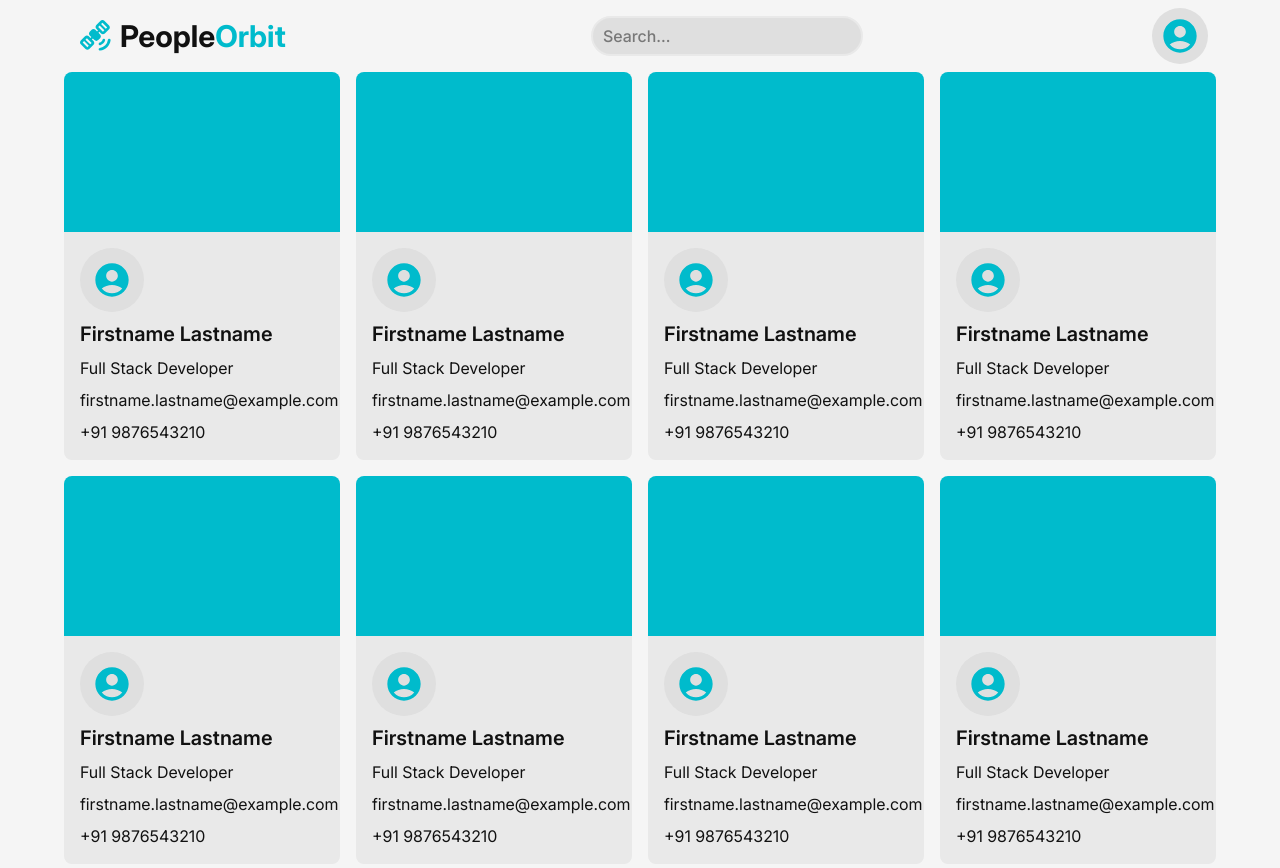
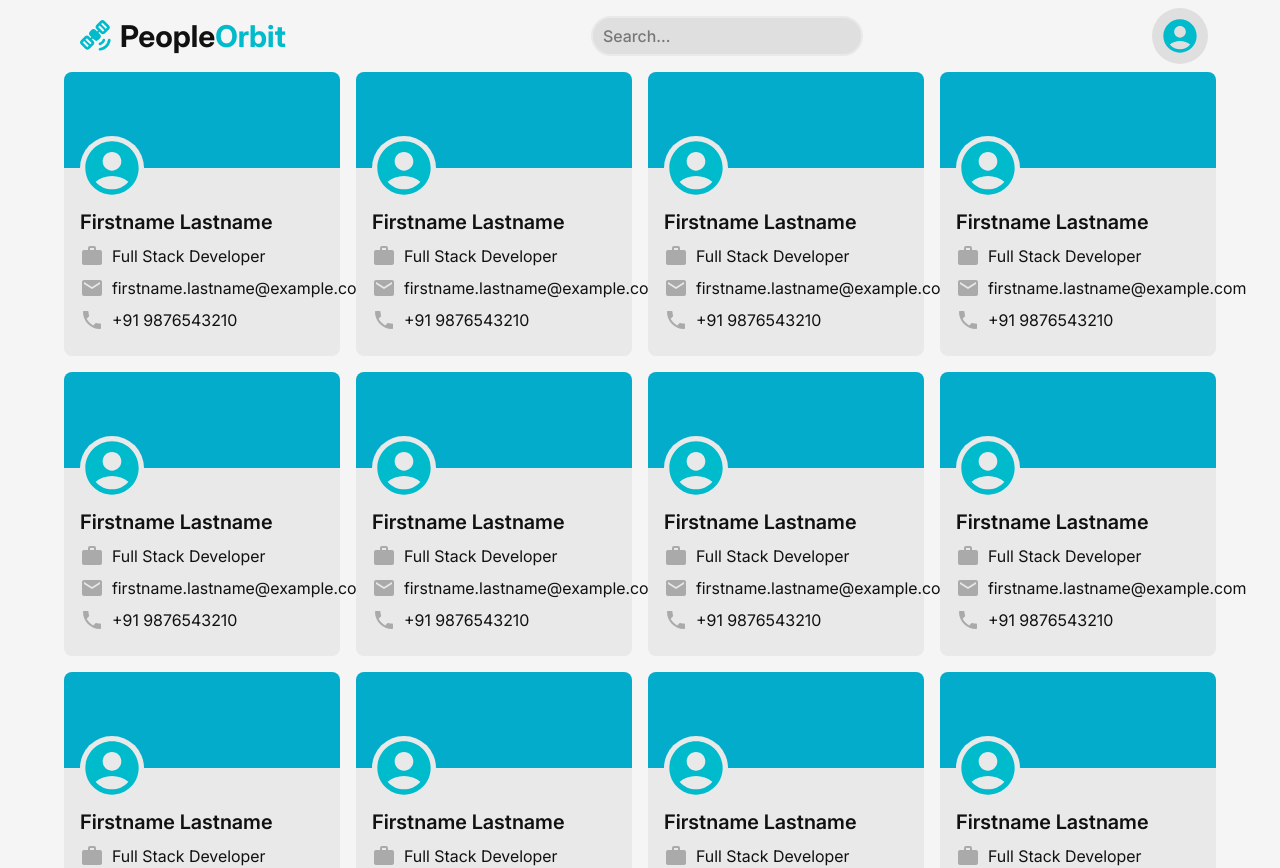
Before and after one commit to Harshit-Sonawala/people-orbit, a Next.js app: page / in a window 1280 px wide. Shown: the top 868 px of the page. Built offline with nearby package versions, Linux system fonts and the light colour scheme.

Commit message:
Adjusted global CSS colors, added icons and positioned layout to the PersonCard Component.

```diff
--- a/app/globals.css
+++ b/app/globals.css
@@ -11,7 +11,7 @@
   --background: #f5f5f5;
   --foreground: #111111;
   --primary: #00bbcc;
-  --primary-light: #9884e9;
+  --primary-light: #03acca;
   --secondary: #ed8128;
   --surface: #e9e9e9;
   --surface-top: #dfdfdf;
--- a/components/PersonCard.tsx
+++ b/components/PersonCard.tsx
@@ -2,6 +2,9 @@ import React from "react";
 import Card from "./Card";
 import Header3 from "./Header3";
 import AccountCircleRoundedIcon from "@mui/icons-material/AccountCircleRounded";
+import PhoneIcon from '@mui/icons-material/Phone';
+import EmailIcon from '@mui/icons-material/Email';
+import WorkIcon from '@mui/icons-material/Work';
 
 type Props = {
   className?: string;
@@ -10,19 +13,28 @@ type Props = {
 const PersonCard = ({ className = "" }: Props) => {
   return (
     <div className="flex flex-col">
-
-      <div className="bg-primary w-full p-20 rounded-tl-lg rounded-tr-lg" />
-      <div className="flex flex-col items-start justify-start gap-2 rounded-bl-lg rounded-br-lg p-4 bg-surface">
-        <div className="flex items-center justify-center w-16 h-16 rounded-full bg-surface-top">
+      <div className="bg-primary-light w-full p-12 rounded-tl-lg rounded-tr-lg">
+      </div>
+      <div className="relative flex flex-col items-start justify-start gap-2 rounded-bl-lg rounded-br-lg pt-10 pb-6 px-4 bg-surface">
+        <div className="absolute left-4 -top-8 flex items-center justify-center w-16 h-16 rounded-full bg-surface">
           <AccountCircleRoundedIcon
-            sx={{ fontSize: "2.5rem" }}
+            sx={{ fontSize: "4rem" }}
             className="text-primary"
           />
         </div>
         <Header3>Firstname Lastname</Header3>
-        <p>Full Stack Developer</p>
-        <p>firstname.lastname@example.com</p>
-        <p>+91 9876543210</p>
+        <div className="flex flex-row gap-2">
+          <WorkIcon className="text-surface-top-dark" />
+          <p className="text-md">Full Stack Developer</p>
+        </div>
+        <div className="flex flex-row gap-2">
+          <EmailIcon className="text-surface-top-dark" />
+          <p>firstname.lastname@example.com</p>
+        </div>
+        <div className="flex flex-row gap-2">
+          <PhoneIcon className="text-surface-top-dark" />
+          <p>+91 9876543210</p>
+        </div>
       </div>
     </div>
   );
```
